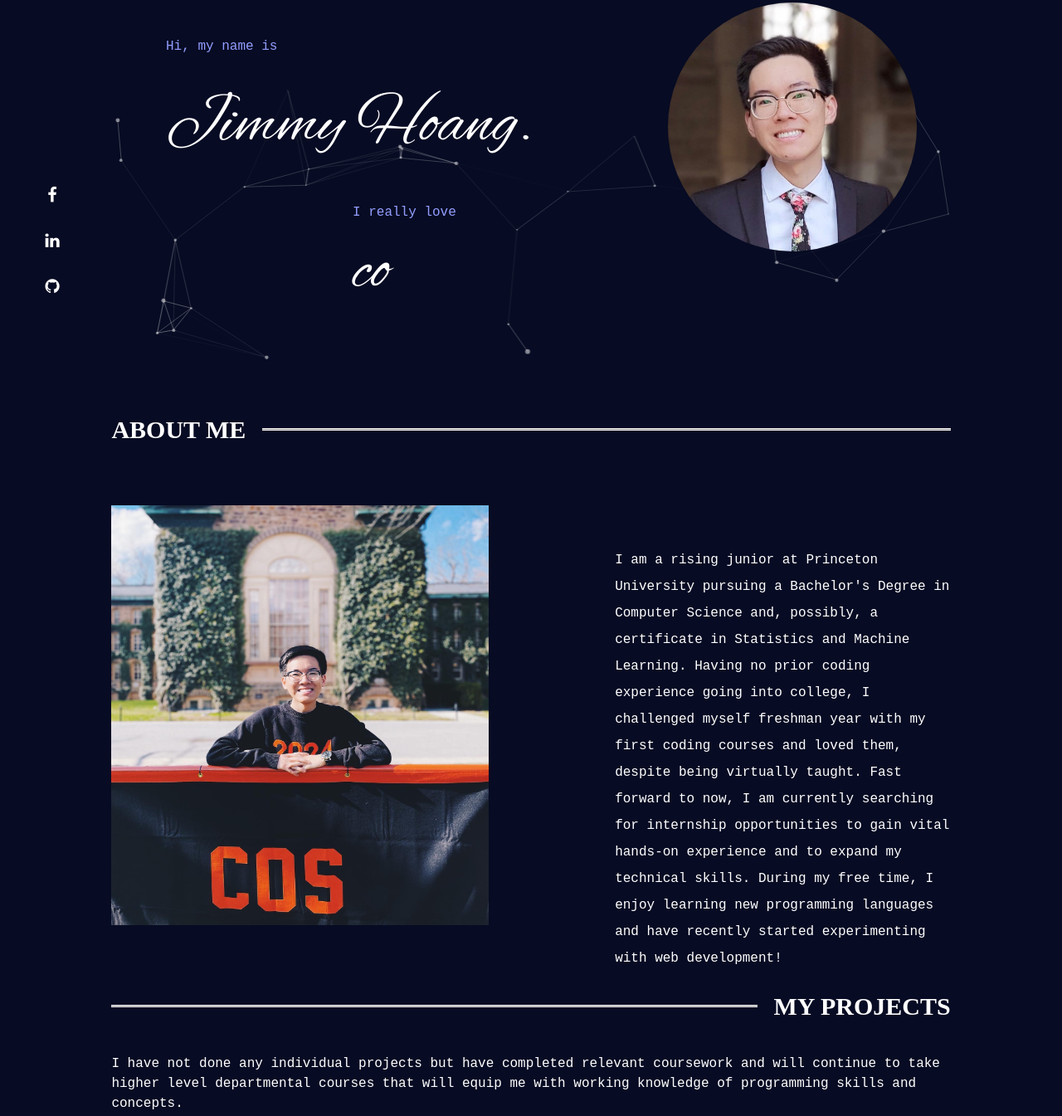
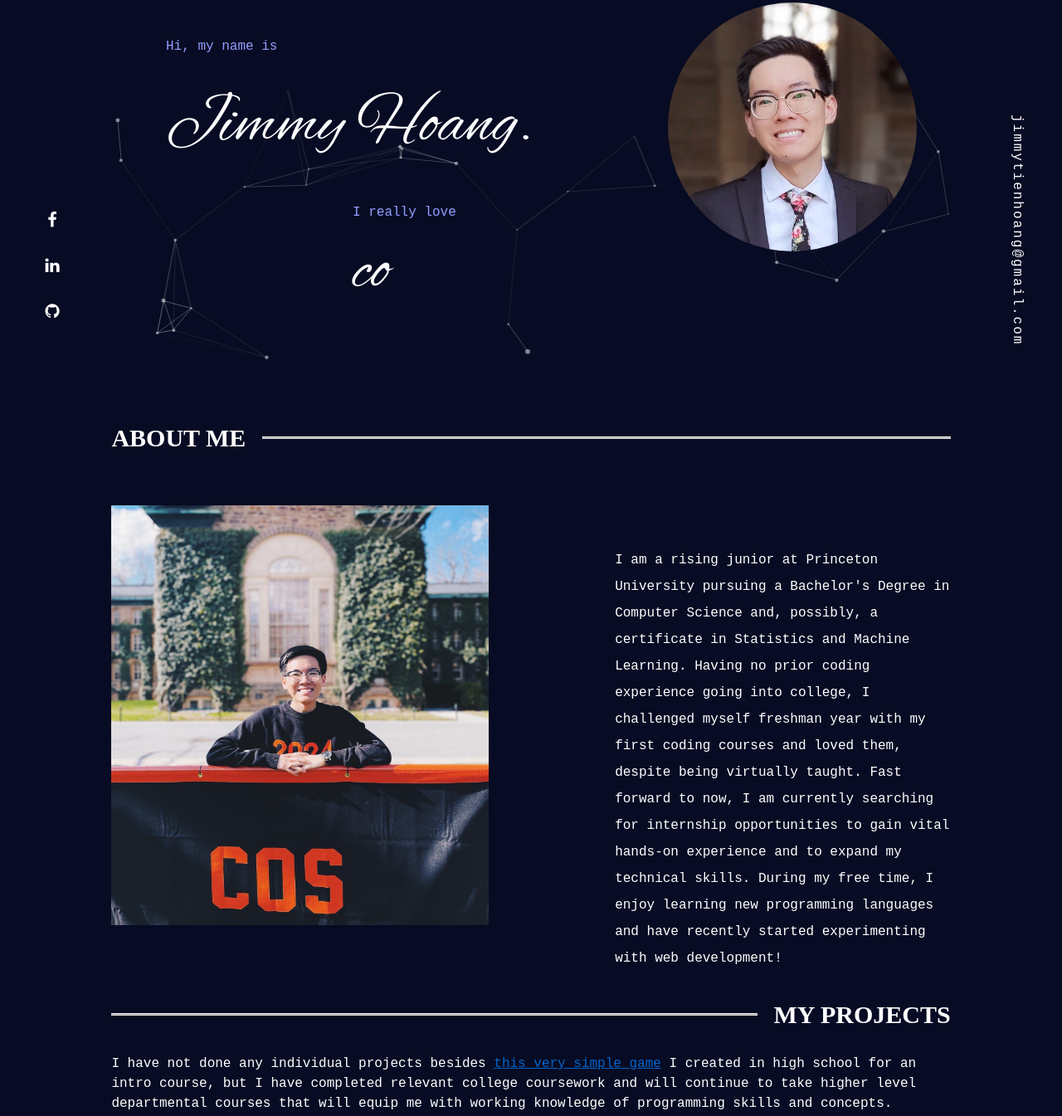
Before and after one commit to jimmytienhoangy/jimmytienhoangy.github.io, a plain HTML site: page index.html in a window 1280 px wide. Shown: the part 172-1517 px from the top of the page at 83% size. Drawn offline with nearby package versions, Linux system fonts and the light colour scheme; a web font is replaced by a local one.

Commit message:
Add files via upload

```diff
--- a/index.html
+++ b/index.html
@@ -61,6 +61,10 @@
             <a href="https://github.com/jimmytienhoangy" id="github"><i class="fa fa-github"></i></a>
         </div>
 
+        <div class="email-bar">
+            <p>jimmytienhoang@gmail.com</p>
+        </div>
+
         <div class="page" id="about">
             <h1 class="left-headers">About Me</h1>
             <img id="cos" src="cos.jpg" alt="Photo of Jimmy"/>
@@ -76,9 +80,12 @@
 
         <div class="page" id="projects">
             <h1 class="right-headers">My Projects</h1>
-            <p>I have not done any individual projects but have completed relevant coursework and will continue
+            <p> I have not done any individual projects besides
+                <a href="https://studio.code.org/projects/applab/mAMBjrYQIhbCy7olJseV6qtzxaBA0mCfSDaO0fQPlVs" target="_blank">this very simple game</a>
+                I created in high school for an intro course, but I have completed relevant college coursework and will continue
                 to take higher level departmental courses that will equip me with working knowledge of programming
-                skills and concepts. </p>
+                skills and concepts.
+            </p>
 
             <h3 class="college-year">Freshman Year</h3>
             <ul>
@@ -181,6 +188,7 @@
                     <figcaption>Swift</figcaption>
                 </figure>
                  -->
+
             <figure>
                 <img alt="IntelliJ Logo" src="https://cdn.jsdelivr.net/gh/devicons/devicon/icons/intellij/intellij-original.svg"/>
                 <figcaption>IntelliJ</figcaption>
--- a/style.css
+++ b/style.css
@@ -95,6 +95,7 @@ p {
 #particles-js {
     height: 100%;
     width: 80%;
+    margin-bottom: 30px;
 }
 
 #intro-1 {
@@ -127,7 +128,7 @@ p {
     font-size: 500%;
 }
 
-/* ICON BAR */
+/* ICON AND EMAIL BAR */
 .icon-bar {
     float: left;
     position: fixed;
@@ -146,6 +147,22 @@ p {
 
 .icon-bar a:hover {
     transform: scale(1.2);
+}
+
+.email-bar {
+    float: right;
+    position: fixed;
+    right: 2%;
+    -webkit-transform: translateY(-125%);
+    -ms-transform: translateY(-125%);
+    transform: translateY(-125%);
+}
+
+.email-bar p {
+    writing-mode: vertical-rl;
+    text-orientation: mixed;
+    letter-spacing: 2px;
+
 }
 
 #facebook {
@@ -167,7 +184,7 @@ h1 {
     font-size: 30px;
     text-transform: uppercase;
     text-align: center;
-    padding: 25px 0px 20px 0px;
+    padding: 25px 0px 10px 0px;
     display: flex;
 }
 
@@ -218,9 +235,12 @@ h1 {
 
 /* PROJECTS PAGE */
 
+#projects a {
+    color: #0066CC;
+}
+
 #projects p {
-    margin: 10px 0px 20px 0;
-
+    margin: 0px 0px 20px 0;
 }
 
 .college-year {
@@ -237,7 +257,7 @@ h1 {
 
 .course {
     margin: 5px 0;
-    font-size: 16px;
+    font-size: 14px;
     margin-left: 35px;
 }
 
```
Also changed, not shown: 1 other file.
